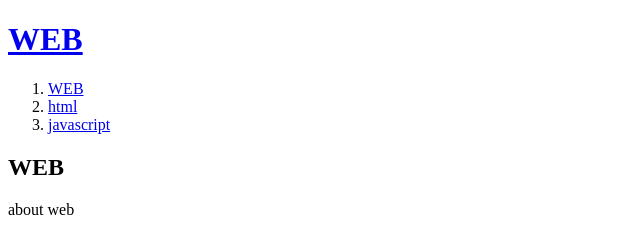
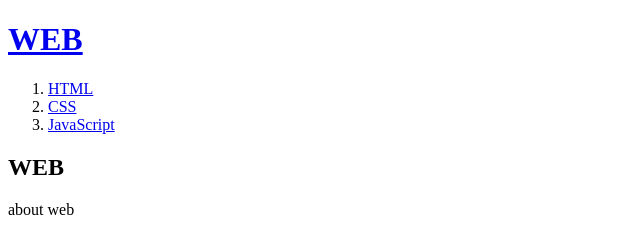
Before and after one commit to junzzangdol/my-second-firstime, a plain HTML site: page index.html in a window 1280 px wide. Shown: the full height of the page, 0-640 px from the left. Drawn offline with Linux system fonts and the light colour scheme.

Commit message:
Update index.html

```diff
--- a/index.html
+++ b/index.html
@@ -9,9 +9,9 @@
 <body>
     <h1><a href="index.html">WEB</a></h1>
     <ol>
-        <li><a href="1.html">WEB</a></li>
-        <li><a href="2.html">html</a></li>
-        <li><a href="3.html">javascript</a></li>
+        <li><a href="1.html">HTML</a></li>
+        <li><a href="2.html">CSS</a></li>
+        <li><a href="3.html">JavaScript</a></li>
     </ol>
     <h2>WEB</h2>
     <p>
```
